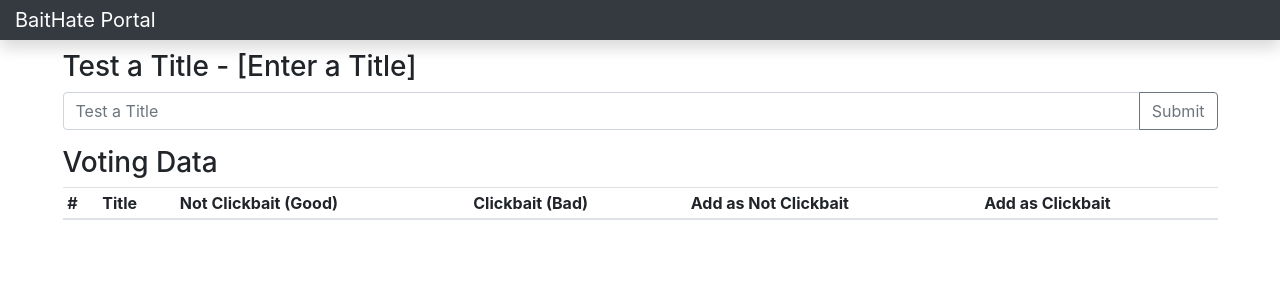
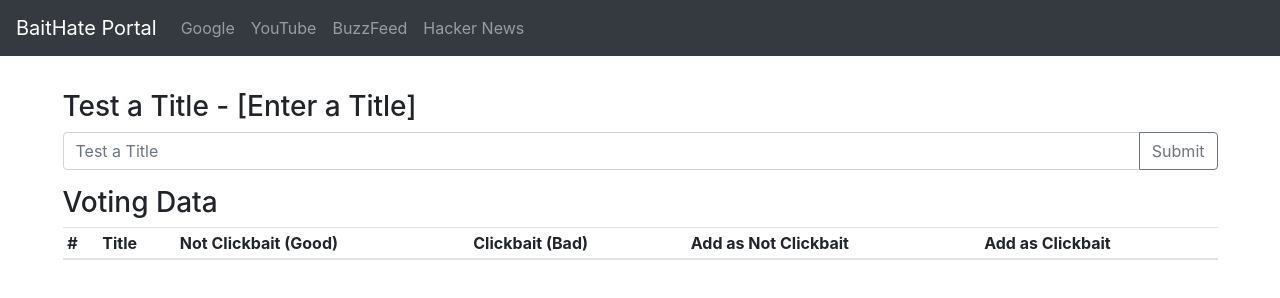
Before and after one commit to xamroot/baithate, a browser extension: page AdminPanel/index.html in a window 1280 px wide. Drawn offline with nearby package versions, Linux system fonts and the light colour scheme; no server answers.

Commit message:
Portal done?

```diff
--- a/AdminPanel/index.html
+++ b/AdminPanel/index.html
@@ -19,7 +19,7 @@
     <style>
         main {
             width: 90%;
-            margin: 10px auto;
+            margin: 90px auto;
         }
     </style>
 </head>
@@ -27,11 +27,29 @@
 <body>
 
     <div class="container-fluid">
-        <div class="row">
-            <nav class="navbar navbar-dark bg-dark flex-md-nowrap p-0 shadow w-100">
-                <a class="navbar-brand col-sm col-md mr-0" href="#">BaitHate Portal</a>
-            </nav>
-        </div>
+        <nav class="navbar navbar-expand-md navbar-dark fixed-top bg-dark">
+            <a class="navbar-brand" href="#">BaitHate Portal</a>
+            <button class="navbar-toggler" type="button" data-toggle="collapse" data-target="#navbarCollapse" aria-controls="navbarCollapse" aria-expanded="false" aria-label="Toggle navigation">
+              <span class="navbar-toggler-icon"></span>
+            </button>
+            <div class="collapse navbar-collapse" id="navbarCollapse">
+              <ul class="navbar-nav mr-auto">
+                <li class="nav-item">
+                  <a class="nav-link" href="https://www.google.com/" target="_blank">Google</a>
+                </li>
+                <li class="nav-item">
+                  <a class="nav-link" href="https://www.youtube.com/" target="_blank">YouTube</a>
+                </li>
+                <li class="nav-item">
+                  <a class="nav-link" href="https://www.buzzfeed.com/" target="_blank">BuzzFeed</a>
+                </li>
+                <li class="nav-item">
+                  <a class="nav-link" href="https://news.ycombinator.com/" target="_blank">Hacker News</a>
+                </li>
+
+              </ul>
+            </div>
+          </nav>
         <main role="main">
 
             <div class="row">
```
